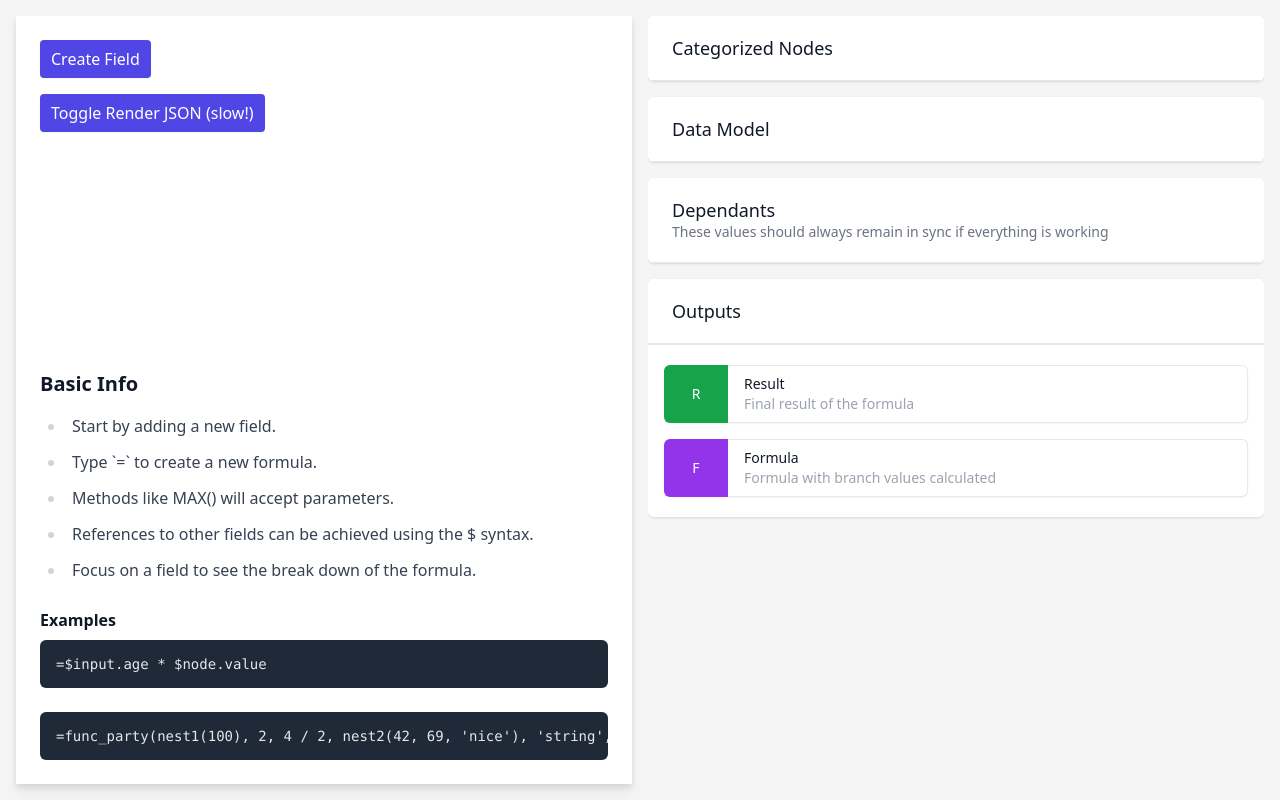
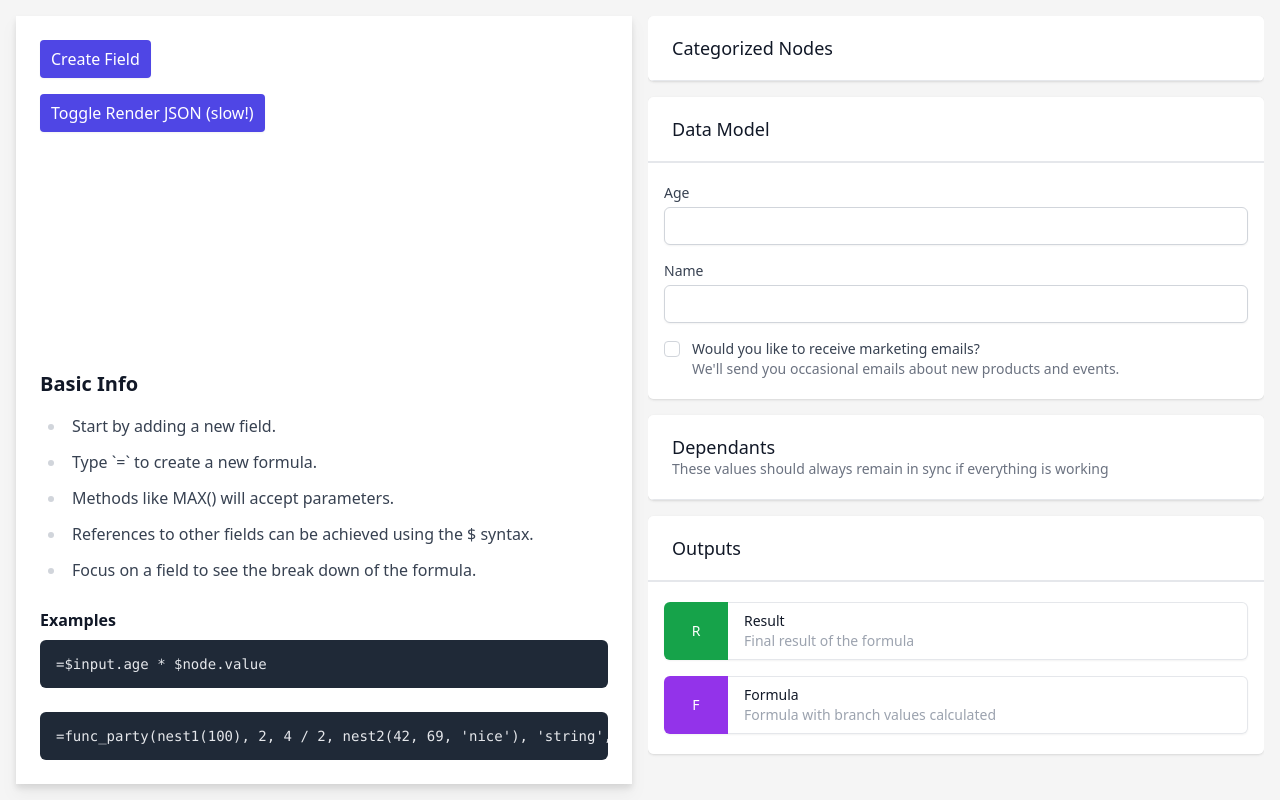
Before and after one commit to richardvanbergen/dsl-parse-demo, a Vue app: page / in a window 1280 px wide. Built offline with nearby package versions, Linux system fonts and the light colour scheme; a web font is replaced by a local one.

Commit message:
feat: input resolve types

```diff
--- a/src/components/Fields.vue
+++ b/src/components/Fields.vue
@@ -1,7 +1,7 @@
 <script lang="ts" setup>
 import Field from "./editor/Field.vue"
 import {onMounted, ref} from "vue"
-import { ParsedFormula } from "../editor/parser"
+import { ParsedFormula } from "../editor/grammarTypes"
 import { useFieldStore } from "../stores/useFieldStore"
 import {storeToRefs} from "pinia";
 import Button from "./Button.vue";
@@ -34,7 +34,27 @@ function createEmptyField() {
 }
 
 onMounted(() => {
-  fieldStore.updateInput('age', 234)
+  fieldStore.addInputField({
+    name: "age",
+    label: "Age",
+    uiType: "text",
+    resolveType: "number",
+  })
+
+  fieldStore.addInputField({
+    name: "name",
+    label: "Name",
+    uiType: "text",
+    resolveType: "string",
+  })
+
+  fieldStore.addInputField({
+    name: "receiveMarketing",
+    label: "Would you like to receive marketing emails?",
+    description: "We'll send you occasional emails about new products and events.",
+    uiType: "checkbox",
+    resolveType: "boolean",
+  })
 })
 
 document.addEventListener("click", (e) => {
--- a/src/components/Input.vue
+++ b/src/components/Input.vue
@@ -2,24 +2,10 @@
 import {storeToRefs} from "pinia";
 import {useFieldStore} from "../stores/useFieldStore";
 import Card from "./Card.vue";
-import {computed, reactive} from "vue";
-import {registeredFunctions} from "../editor/functions";
+import {reactive} from "vue";
 
 const fieldStore = useFieldStore()
-const {referencedFunctions} = storeToRefs(fieldStore)
-
-const inputs = computed(() => {
-  let inputs: Record<string, unknown>[] = [];
-
-  [...referencedFunctions.value].forEach(refFn => {
-    const refInputs = registeredFunctions.get(refFn)?.inputs
-    if (refInputs) {
-      inputs = [...inputs, ...refInputs]
-    }
-  })
-
-  return inputs
-})
+const {formInputs} = storeToRefs(fieldStore)
 
 const formState = reactive<Record<string, string>>({})
 
@@ -34,17 +20,29 @@ function handleChange(e: Event) {
     <template #title>
       Data Model
     </template>
-    <template #content v-if="inputs?.length">
-      <div v-for="input of inputs">
-        <label :for="input.name" class="block text-sm font-medium text-gray-700">{{ input.label }}</label>
-        <div class="mt-1">
-          <input
-            v-model="formState[input.name]"
-            :type="input.uiType"
-            :name="input.name"
-            :id="input.name"
-            @input="handleChange"
-            class="shadow-sm focus:ring-indigo-500 focus:border-indigo-500 block w-full sm:text-sm border-gray-300 rounded-md"/>
+    <template #content v-if="formInputs?.size">
+      <div class="flex flex-col gap-4">
+        <div v-for="[name, input] of formInputs">
+          <div v-if="['text', 'email', 'password'].includes(input.uiType)">
+            <label :for="name" class="block text-sm font-medium text-gray-700 block mb-1">{{ input.label }}</label>
+            <input
+              v-model="formState[name]"
+              :type="input.uiType"
+              :name="name"
+              :id="name"
+              @input="handleChange"
+              class="shadow-sm focus:ring-indigo-500 focus:border-indigo-500 block w-full sm:text-sm border-gray-300 rounded-md" />
+          </div>
+
+          <div class="relative flex items-start" v-if="input.uiType === 'checkbox'">
+            <div class="flex items-center h-5">
+              <input :id="name" :aria-describedby="`${name}-description`" :name="name" type="checkbox" class="focus:ring-indigo-500 h-4 w-4 text-indigo-600 border-gray-300 rounded" />
+            </div>
+            <div class="ml-3 text-sm">
+              <label :for="name" class="font-medium text-gray-700">{{ input.label }}</label>
+              <p :id="`${name}-description`" class="text-gray-500" v-if="input.description">{{ input.description }}</p>
+            </div>
+          </div>
         </div>
       </div>
     </template>
--- a/src/editor/functions.ts
+++ b/src/editor/functions.ts
@@ -1,14 +1,17 @@
 import { max, min, round } from "mathjs";
+
+export type FormInput = {
+  name: string,
+  label: string,
+  uiType: string,
+  description?: string,
+  resolveType: 'string' | 'number' | 'boolean',
+}
 
 export const registeredFunctions = new Map<string, {
   info?: string,
   detail?: string,
-  inputs?: {
-    name: string,
-    label: string,
-    uiType: string,
-    resolveType: 'string' | 'number' | 'boolean',
-  }[],
+  inputs?: FormInput[],
   fn: (value: unknown[]) => unknown
 }>()
 
--- a/src/stores/useFieldStore.ts
+++ b/src/stores/useFieldStore.ts
@@ -21,6 +21,7 @@ import {
 
 import { Inputs, ResolvedValue } from "../editor/resolve"
 import {isGrammarType} from "../editor/parser";
+import {FormInput, registeredFunctions} from "../editor/functions";
 
 type FieldInformation = {
   list: ParsedGrammar[] | undefined
@@ -35,6 +36,7 @@ export const useFieldStore = defineStore('fieldStore', {
     circularReferenceDetected: false,
     referencedFunctions: new Set<string>(),
     dependantsGraph: new Map<string, Set<string>>(),
+    definedFormInputs: new Map<string, FormInput>(),
 
     inputs: {
       input: new Map<string, ResolvedValue>(),
@@ -117,6 +119,24 @@ export const useFieldStore = defineStore('fieldStore', {
 
       return ""
     },
+    formInputs: function(): Map<string, FormInput> {
+      let dynamicInputs = new Map<string, FormInput>()
+
+      this.definedFormInputs.forEach(definedInput => {
+        dynamicInputs.set(definedInput.name, definedInput)
+      })
+
+      this.referencedFunctions.forEach(functionName => {
+        const functionInputs = registeredFunctions.get(functionName)?.inputs
+        if (functionInputs) {
+          functionInputs.forEach(input => {
+            dynamicInputs.set(input.name, input)
+          })
+        }
+      })
+
+      return dynamicInputs
+    },
     categorizedNodes: function(): Map<GrammarType, ParsedGrammar[]> {
       return this.nodeList.reduce((acc, node) => {
         const values = acc.get(node.type) ?? []
@@ -139,7 +159,28 @@ export const useFieldStore = defineStore('fieldStore', {
     setFocusedField(field: string) {
       this.focusedField = field
     },
+    addInputField(input: FormInput) {
+      this.definedFormInputs.set(input.name, input)
+      this.updateInput(input.name, '')
+    },
     updateInput(key: string, value: unknown) {
+      const inputs = this.formInputs.get(key)
+
+      if (inputs) {
+        const type = inputs.resolveType
+        switch (type) {
+          case "string":
+            value = String(value)
+            break
+          case "number":
+            value = Number(value)
+            break
+          case "boolean":
+            value = value === "true"
+            break
+        }
+      }
+
       this.inputs.input.set(key, { value })
       const dependents = this.dependantsGraph.get('input') ?? []
 
```
